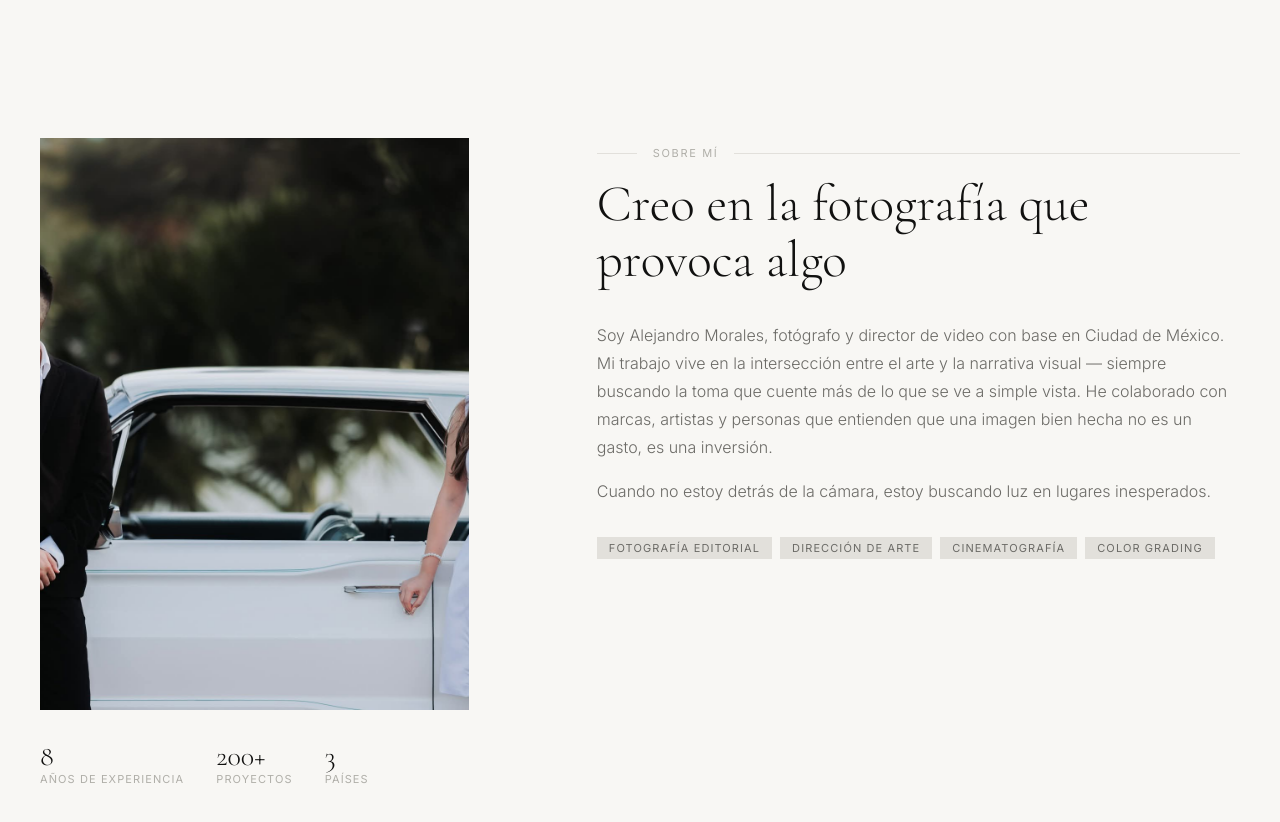
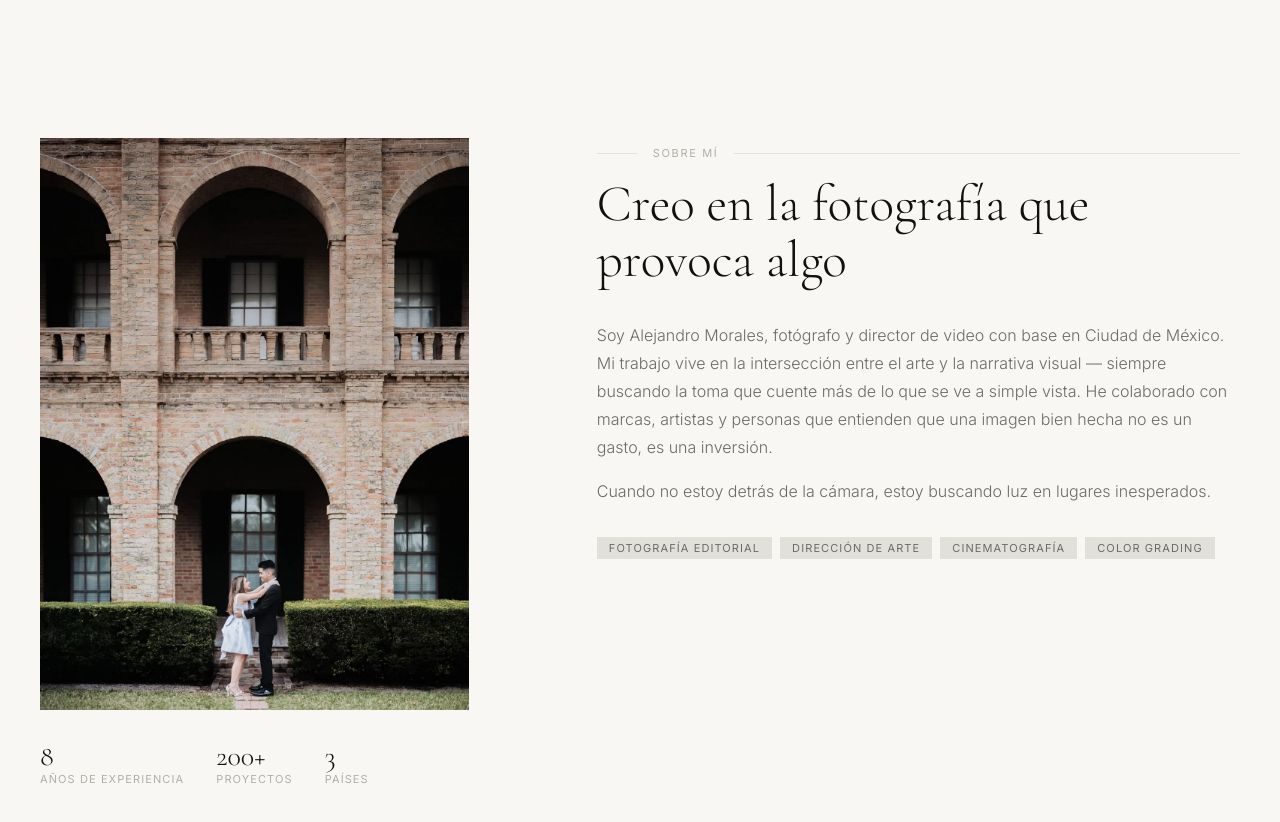
Before and after one commit to samuelalexsanche/alejandro-morales-portfolio, a plain HTML site: page index.html in a window 1280 px wide. Shown: the part 6860-7682 px from the top of the page. Drawn offline with nearby package versions, Linux system fonts and the light colour scheme.

Commit message:
Update About photo to hacienda colonial shot for better centering

```diff
--- a/index.html
+++ b/index.html
@@ -1321,9 +1321,10 @@
         <div class="about-image-wrap reveal">
           <div class="about-image-frame">
             <img
-              src="images/img-04.jpeg"
-              alt="Pareja frente al T-Bird — sesión editorial"
+              src="images/img-07.jpeg"
+              alt="Pareja en hacienda colonial — sesión editorial"
               loading="lazy"
+              style="object-position: center center;"
             />
           </div>
           <div class="about-stats">
```
